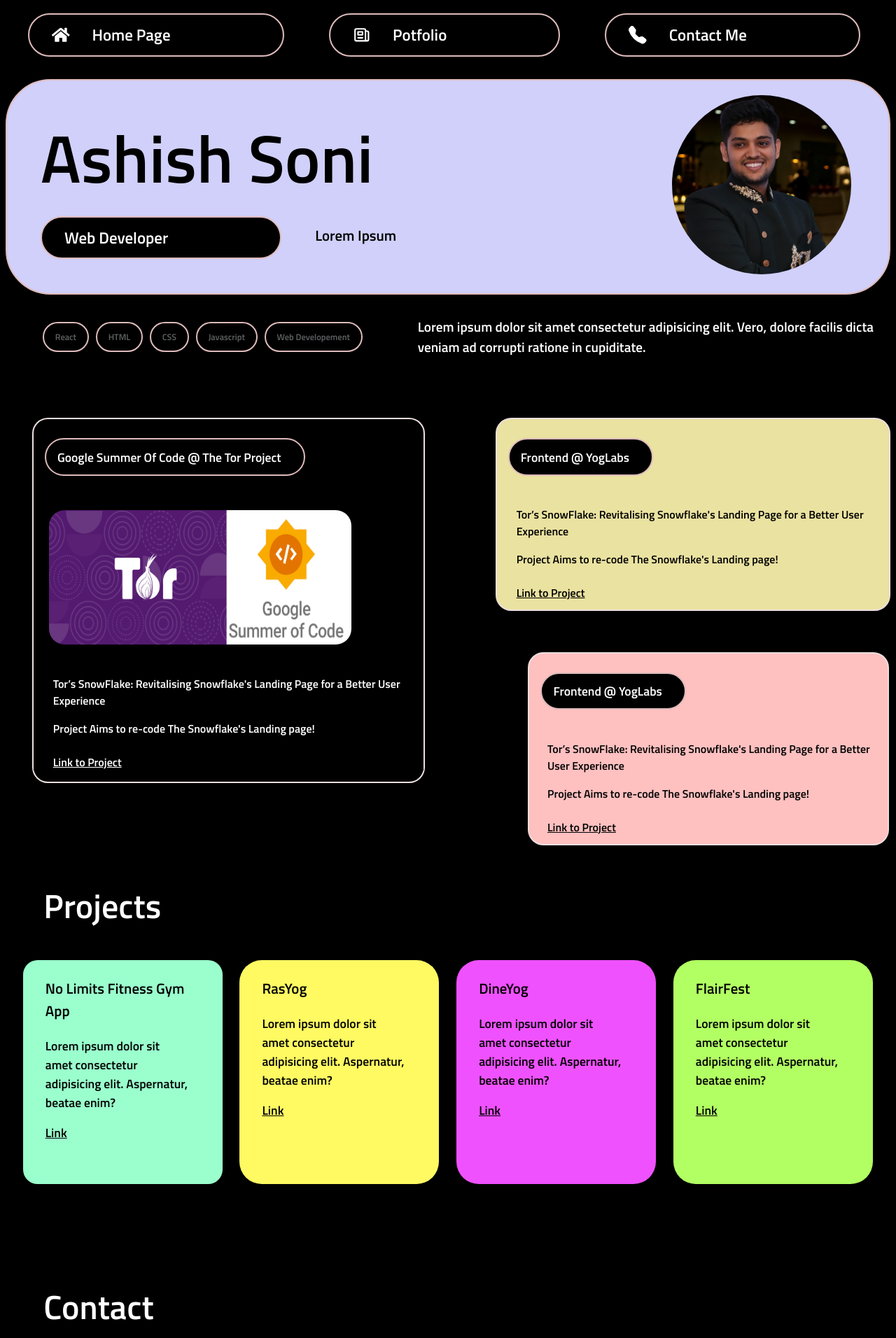
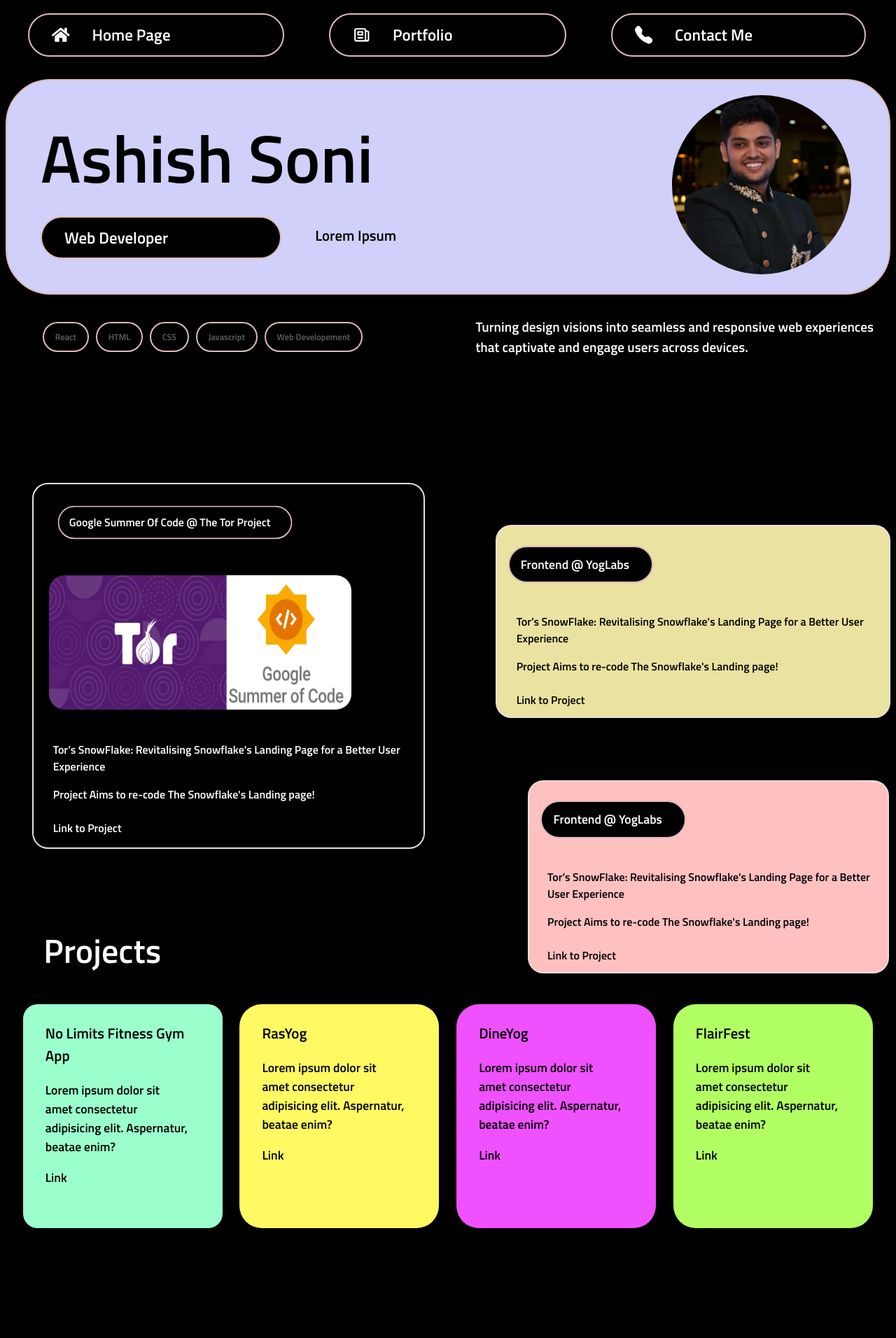
Before and after one commit to ashishsoniii/personal-portfolio, a React (Create React App) app: page / in a window 1280 px wide. Shown: the top 1912 px of the page at 70% size. Built offline with nearby package versions, Linux system fonts and the light colour scheme.

Commit message:
Animation-added

```diff
--- a/package.json
+++ b/package.json
@@ -11,6 +11,7 @@
     "react": "^18.2.0",
     "react-dom": "^18.2.0",
     "react-icons": "^4.9.0",
+    "react-intersection-observer": "^9.4.3",
     "react-router-dom": "^6.11.2",
     "react-scripts": "5.0.1",
     "web-vitals": "^2.1.4"
--- a/src/Page/HomePage.js
+++ b/src/Page/HomePage.js
@@ -1,4 +1,5 @@
 import React from "react";
+import { motion, AnimatePresence, useScroll } from "framer-motion";
 import "./Page.css";
 import PhotoRound from "../components/PhotoRound";
 import HomePage2 from "./HomePage2";
@@ -14,31 +15,56 @@ function HomePage() {
     { link: "", text: "Web Developement" },
     // Add more buttons as needed
   ];
+
   return (
     <>
-      <div className="homepage-main">
-        <div className="hp-left">
+      <motion.div className="homepage-main">
+        <AnimatePresence>
+          <motion.div
+            className="hp-left"
+            initial={{ opacity: 0, y: 50 }}
+            animate={{ opacity: 1, y: 0 }}
+            whileInView={{ opacity: 1, y: 0 }}
+            exit={{ opacity: 0, y: -500 }}
+            transition={{ duration: 0.5 }}
+          >
             <div className="ashish-txt">Ashish Soni</div>
             <div className=" ashish-txt mobile-only">
-            I code Website!
+              Designing and developing the web of tomorrow!
             </div>
             <div className="nav tp hide-mobile ">
-            <div className="nav-btn bg-hover-white ">
+              <motion.div
+                initial={{ opacity: 0, scale: 0.9 }} // Initial state of the component
+                animate={{ opacity: 1, scale: 1 }} // Animation to be applied
+                transition={{ duration: 0.3 }} // Transition configuration
+                whileHover={{ scale: 1.1 }} // Animation on hover
+                className="nav-btn bg-hover-white "
+              >
                 <a href="/" className="nav-btn-link bg-hover-white">
                   Web Developer
                 </a>
-            </div>
+              </motion.div>
               <div className="nav-btn-2 tp">
-              <a href="/" className="nav-btn-link2" style={{ color: "black" }}>
+                <a
+                  href="/"
+                  className="nav-btn-link2"
+                  style={{ color: "black" }}
+                >
                   Lorem Ipsum
                 </a>
               </div>
             </div>
-        </div>
-        <div className="hp-right img-correction">
+          </motion.div>
+        </AnimatePresence>
+        <motion.div
+          className="hp-right img-correction"
+          initial={{ opacity: 0, y: 50 }}
+          animate={{ opacity: 1, y: 0 }}
+          transition={{ duration: 0.5 }}
+        >
           <PhotoRound />
-        </div>
-      </div>
+        </motion.div>
+      </motion.div>
 
       {/* Section 2 */}
       {/* Section 2 */}
@@ -46,27 +72,82 @@ function HomePage() {
       {/* Section 2 */}
       <div className="homeSection2">
         <div className="homes-div-res">
+          {Skills.map((btn, index) => (
+            <motion.div
+              initial={{ opacity: 0, scale: 0.9, y: 0 }} // Initial state of the component
+              animate={{ opacity: 1, scale: 1, y: -100 }} // Animation to be applied
+              transition={{ duration: 0.3 }} // Transition configuration
+              // initial={{ opacity: 0, y: 50 }}
+              // animate={{ opacity: 1, y: 0 }}
 
-        {Skills.map((btn, index) => (
-          <div className="nav2 tp " key={index} >
+              whileInView={{ opacity: 1, y: 0 }}
+              exit={{ opacity: 0, y: 100 }}
+              // transition={{ duration: 0.5 }}
+              whileHover={{ scale: 1.3 }} // Animation on hover
+              className="nav2 tp"
+              key={index}
+            >
               <div className="nav-btn3" key={index}>
                 <h1 className="nav-btn-link3">{btn.text}</h1>
               </div>
-          </div>
+            </motion.div>
           ))}
         </div>
-        <div className="hp-right hs2">
+        <motion.div
+          className="hp-right hs2"
+          initial={{ opacity: 0, scale: 0.9, y: 0 }} // Initial state of the component
+          animate={{ opacity: 1, scale: 1, y: -100 }} // Animation to be applied
+          transition={{ duration: 0.3 }} // Transition configuration
+          // initial={{ opacity: 0, y: 50 }}
+          // animate={{ opacity: 1, y: 0 }}
+
+          whileInView={{ opacity: 1, y: 0 }}
+          exit={{ opacity: 0, y: 100 }}
+          // transition={{ duration: 0.5 }}
+          // whileHover={{ scale: 1.3 }} // Animation on hover
+        >
           <div className="hp-text-text">
-            Lorem ipsum dolor sit amet consectetur adipisicing elit. Vero,
-            dolore facilis dicta <br /> veniam ad corrupti ratione in
-            cupiditate.
+            Turning design visions into seamless and responsive web experiences <br/>
+            that captivate and engage users across devices.
           </div>
+        </motion.div>
       </div>
-      </div>
+
+      <AnimatePresence>
+        <motion.div
+          initial={{ opacity: 0, y: 100 }}
+          // animate={{ opacity: 1, y: -100 }}
+          whileInView={{ opacity: 1, y: 0 }}
+          transition={{ duration: 3 }}
+          exit={{ opacity: 0, y: -550 }}
+        >
           <HomePage2 />
+        </motion.div>
+      </AnimatePresence>
+      <AnimatePresence>
+        <motion.div
+          initial={{ opacity: 0, y: 100 }}
+          // animate={{ opacity: 1, y: 50 }}
+          // initial={{ opacity: 0 }}
+          whileInView={{ opacity: 1, y: 0 }}
+          transition={{ duration: 2 }}
+          exit={{ opacity: 0, y: -500 }}
+        >
+          <HomePage3 />
+        </motion.div>
+      </AnimatePresence>
 
-      <HomePage3 />
-      <HomePage4/>
+      <AnimatePresence>
+        <motion.div
+          initial={{ opacity: 0, y: 100 }}
+          // animate={{ opacity: 1, y: 0 }}
+          whileInView={{ opacity: 1, y: 0 }}
+          transition={{ duration: 2 }}
+          exit={{ opacity: 0, y: -500 }}
+        >
+          <HomePage4 />
+        </motion.div>
+      </AnimatePresence>
     </>
   );
 }
--- a/src/Page/HomePage2.js
+++ b/src/Page/HomePage2.js
@@ -2,20 +2,39 @@ import React from "react";
 import Card1 from "../components/Card1";
 import Card2 from "../components/Card2";
 import Card3 from "../components/Card3";
+import { motion } from "framer-motion";
 
 function HomePage2() {
   return (
     <>
       <div className="HomePage2">
-        <div className="hp2-card1">
+        <motion.div
+          initial={{ opacity: 0, y: -50 }}
+          whileInView={{ opacity: 1, y: 30 }}
+          transition={{ duration: 1.4 }} // Transition configuration
+          exit={{ opacity: 0, y: -50 }}
+          className="hp2-card1"
+        >
           <Card1 />
-        </div>
-        <div className="hp2-card2">
+        </motion.div>
+        <motion.div
+          initial={{ opacity: 0, y: -50 }}
+          whileInView={{ opacity: 1, y: 90 }}
+          transition={{ duration: 1.4 }} // Transition configuration
+          exit={{ opacity: 0, y: -50 }}
+          className="hp2-card2"
+        >
           <Card2 />
-          <div className="hp2-card2 marign-adjust three-bg">
+          <motion.div
+            initial={{ opacity: 0, y: -50 }}
+            whileInView={{ opacity: 1, y: 30 }}
+            transition={{ duration: 1.4 }} // Transition configuration
+            exit={{ opacity: 0, y: -50 }}
+            className="hp2-card2 marign-adjust three-bg"
+          >
             <Card3 />
-          </div>
-        </div>
+          </motion.div>
+        </motion.div>
         {/* <div className="hp2-card3">3</div> */}
       </div>
     </>
--- a/src/Page/HomePage3.js
+++ b/src/Page/HomePage3.js
@@ -1,12 +1,18 @@
 import React from "react";
 import Hp3projectCard1 from "../components/Hp3projectCard1";
+import { motion } from "framer-motion";
 
 function HomePage3() {
   return (
     <>
       <div className="homepage3-heading">Projects</div>
-      <section className="homepage3">
-        <div className="firstTwo">
+      <motion.section
+        // initial={{ opacity: 0, x: 100 }}
+        // whileInView={{ opacity: 1, x: 10 }}
+        // transition={{ duration:  }} // Transition configuration
+        className="homepage3"
+      >
+        <motion.div className="firstTwo">
           <Hp3projectCard1
             heading="No Limits Fitness Gym App"
             link="/lik"
@@ -17,8 +23,8 @@ function HomePage3() {
             link="/lik"
             backgroundColor="hp3-bg-yellow"
           />
-        </div>
-        <div className="firstTwo">
+        </motion.div>
+        <motion.div className="firstTwo">
           <Hp3projectCard1
             heading="DineYog"
             link="/lik"
@@ -29,8 +35,8 @@ function HomePage3() {
             link="/lik"
             backgroundColor="hp3-bg-green"
           />
-        </div>
-      </section>
+        </motion.div>
+      </motion.section>
     </>
   );
 }
--- a/src/Page/Page.css
+++ b/src/Page/Page.css
@@ -83,6 +83,7 @@ h2 {
     background-size: cover;
     background-repeat: no-repeat;
     background-position: center;
+    margin-left: 2rem;
 }
 
 /* Section 2 on HomePage */
@@ -172,7 +173,7 @@ h2 {
     display: flex;
     flex-direction: row;
     /* align-items: center; */
-    margin-top: 3%;
+    margin-top: 8%;
     margin-left: 3%;
     min-height: 6rem;
     border-radius: 4rem;
@@ -876,6 +877,7 @@ h2 {
 
     .ashish-txt {
         font-size: 5rem;
+
     }
 
     .nav-btn-link {
@@ -1133,6 +1135,7 @@ h2 {
 
 .mobile-only {
     display: none;
+
 }
 
 @media (max-width: 537px) {
@@ -1145,6 +1148,9 @@ h2 {
 
     .hp-left {
         position: relative;
+
+    margin-bottom: 2rem;
+
         /* background: #F48024; */
         /* width:576px; */
         /* height: 324px; */
@@ -1178,11 +1184,15 @@ h2 {
 
     .mobile-only {
         display: contents;
-        font-size: 1.4rem;
+        font-size: 1rem;
+        margin: 1rem;
+    }
+    .homepage-main{
+        background-image: linear-gradient(#e15757, yellow);
     }
 
     .ashish-txt {
-        padding-left: 0rem;
+        padding-left: 3rem;
     }
 
 }
@@ -1207,6 +1217,10 @@ h2 {
 }
 
 @media (max-width: 519px) {
+
+    .homepage3-heading {
+        margin-top: 11%;
+        margin-left: 6.3%;}
 
     .nav-icon-add {
 
--- a/src/components/Card1.js
+++ b/src/components/Card1.js
@@ -1,15 +1,22 @@
 import React from "react";
 import imgCard1 from "../assets/gsoc.png";
+import { motion } from "framer-motion";
 
 function Card1() {
   return (
     <>
       <div className="nav tp ">
-        <div className="nav-btn manage-margin-card">
+        <motion.div
+          initial={{ opacity: 0, scale: 0.9 }} // Initial state of the component
+          animate={{ opacity: 1, scale: 0.9 }} // Animation to be applied
+          transition={{ duration: 0.3 }} // Transition configuration
+          whileHover={{ scale: 1 }} // Animation on hover
+          className="nav-btn manage-margin-card"
+        >
           <a href="/" className="nav-btn-link small-lnk">
             Google Summer Of Code @ The Tor Project
           </a>
-        </div>
+        </motion.div>
       </div>
       {/* <div className="heading">My Blogs</div> */}
 
--- a/src/components/Hp3projectCard1.js
+++ b/src/components/Hp3projectCard1.js
@@ -1,8 +1,15 @@
+import { motion } from "framer-motion";
 import React from "react";
 
 function Hp3projectCard1({ heading, link, backgroundColor }) {
   return (
-    <div className={`hp-projects ${backgroundColor}`}>
+    <motion.div
+      initial={{ opacity: 0, scale: 0.9 }} // Initial state of the component
+      animate={{ opacity: 1, scale: 1 }} // Animation to be applied
+      transition={{ duration: 0.3 }} // Transition configuration
+      whileHover={{ scale: 1.1 }} // Animation on hover
+      className={`hp-projects ${backgroundColor}`}
+    >
       <div className={`hp3-card ${backgroundColor}`}>
         <div className={`hp3-card-heading ${backgroundColor}`}>{heading}</div>
         <div className={`hp3-card-content ${backgroundColor}`}>
@@ -13,7 +20,7 @@ function Hp3projectCard1({ heading, link, backgroundColor }) {
           <a href={link}>Link</a>
         </div>
       </div>
-    </div>
+    </motion.div>
   );
 }
 
--- a/src/components/Navbar.css
+++ b/src/components/Navbar.css
@@ -126,3 +126,7 @@
     display: flex;
     background-color: transparent;
 }
+
+a{
+    text-decoration: none;
+}
--- a/src/components/Navbar.js
+++ b/src/components/Navbar.js
@@ -1,49 +1,77 @@
 import React from "react";
+import { motion } from "framer-motion";
 import "./Navbar.css";
 import { FaHome } from "react-icons/fa";
 import { BsFillTelephoneFill } from "react-icons/bs";
 import { HiOutlineNewspaper } from "react-icons/hi";
 
 function Navbar() {
+  const navItemVariants = {
+    hidden: { opacity: 0, y: 20 },
+    visible: {
+      opacity: 1,
+      y: 0,
+      transition: { duration: 2, type: "spring", bounce: 0.5 },
+    },
+  };
+
+  const handleButtonClick = () => {
+    // Handle button click logic here
+  };
+
   return (
     <>
       <div className="nav">
-        <div className="nav-btn mrgn-nav bg-hover-grey">
+        <motion.a
+          variants={navItemVariants}
+          initial="hidden"
+          animate="visible"
+          whileTap={{ scale: 0.9 }}
+          className="nav-btn mrgn-nav bg-hover-grey"
+          href="/"
+          onClick={handleButtonClick}
+        >
           <div className="nav-wrap-icon bg-hover-grey">
             <div className="nav-icon-add bg-hover-grey">
-              {" "}
-              <FaHome />{" "}
+              <FaHome />
             </div>
-            <a href="/" className="nav-btn-link bg-hover-grey">
-              {" "}
-              Home Page{" "}
-            </a>{" "}
+            <div className="nav-btn-link bg-hover-grey">Home Page</div>
           </div>
-        </div>
+        </motion.a>
 
-        <div className="nav-btn bg-hover-grey">
+        <motion.a
+          className="nav-btn bg-hover-grey"
+          href="/"
+          onClick={handleButtonClick}
+          variants={navItemVariants}
+          initial="hidden"
+          animate="visible"
+          whileTap={{ scale: 0.9 }}
+        >
           <div className="nav-wrap-icon bg-hover-grey">
             <div className="nav-icon-add bg-hover-grey">
               <HiOutlineNewspaper />
             </div>
-            <a href="/" className="nav-btn-link bg-hover-grey">
-              {" "}
-              Potfolio{" "}
-            </a>{" "}
+            <div className="nav-btn-link bg-hover-grey">Portfolio</div>
           </div>
-        </div>
-        <div className="nav-btn bg-hover-grey">
+        </motion.a>
+
+        <motion.a
+          className="nav-btn bg-hover-grey"
+          href="/"
+          onClick={handleButtonClick}
+          variants={navItemVariants}
+          initial="hidden"
+          animate="visible"
+          whileTap={{ scale: 0.9 }}
+        >
           <div className="nav-wrap-icon bg-hover-grey">
             <div className="nav-icon-add bg-hover-grey">
               <BsFillTelephoneFill />
             </div>
-            <a href="/" className="nav-btn-link bg-hover-grey">
-              {" "}
-              Contact Me{" "}
-            </a>{" "}
+            <div className="nav-btn-link bg-hover-grey">Contact Me</div>
           </div>
-        </div>
-        {/* <div className="nav-btn"><a href="/" className="nav-btn-link"> Soni </a> </div> */}
+        </motion.a>
       </div>
     </>
   );
```
Also changed, not shown: src/App.js (+10 -11 lines), src/components/Card2.js (+9 -2 lines), src/components/Card3.js (+10 -3 lines), 1 other file (tests, documents, lock files or other folders). Lines whose indentation alone changed are shown as unchanged.
